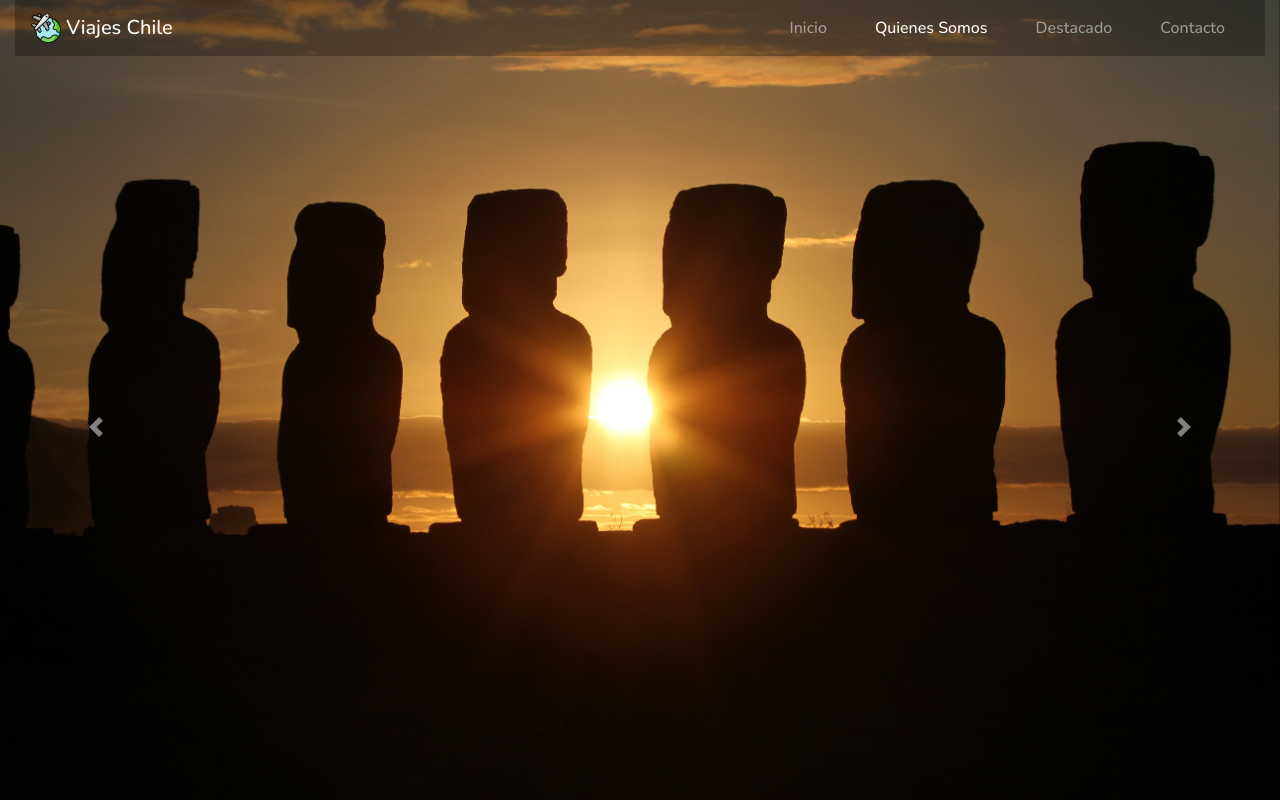
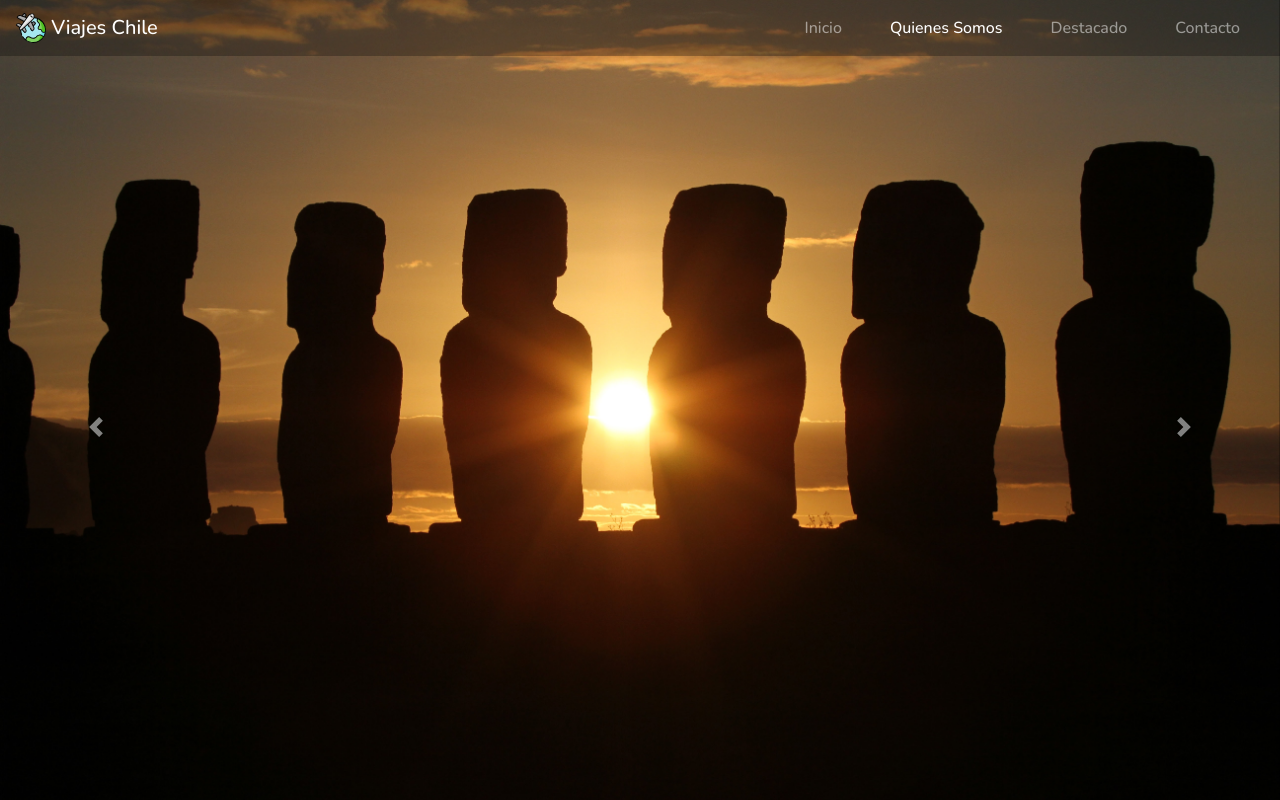
Before and after one commit to estefanitapia/prueba-viajes-chile, a plain HTML site: page index.html in a window 1280 px wide. Shown: the top 800 px of the page. Drawn offline with nearby package versions, Linux system fonts and the light colour scheme; a script that the page names is missing.

Commit message:
se agrega p-0 a navbar para corregir

```diff
--- a/index.html
+++ b/index.html
@@ -32,7 +32,7 @@
 </head>
 <body data-spy="scroll" data-target="#navbar-menu">
     <!-- Navbar -->
-    <div class="container-fluid fixed-top" id="menu">
+    <div class="container-fluid fixed-top p-0" id="menu">
         <nav class="navbar navbar-expand-lg navbar-dark" id="navbar-menu">
             <a class="navbar-brand" href="#">
                 <img src="/assets/img/viajes.svg" width="30" height="30" class="d-inline-block align-top" alt="logo">
```
